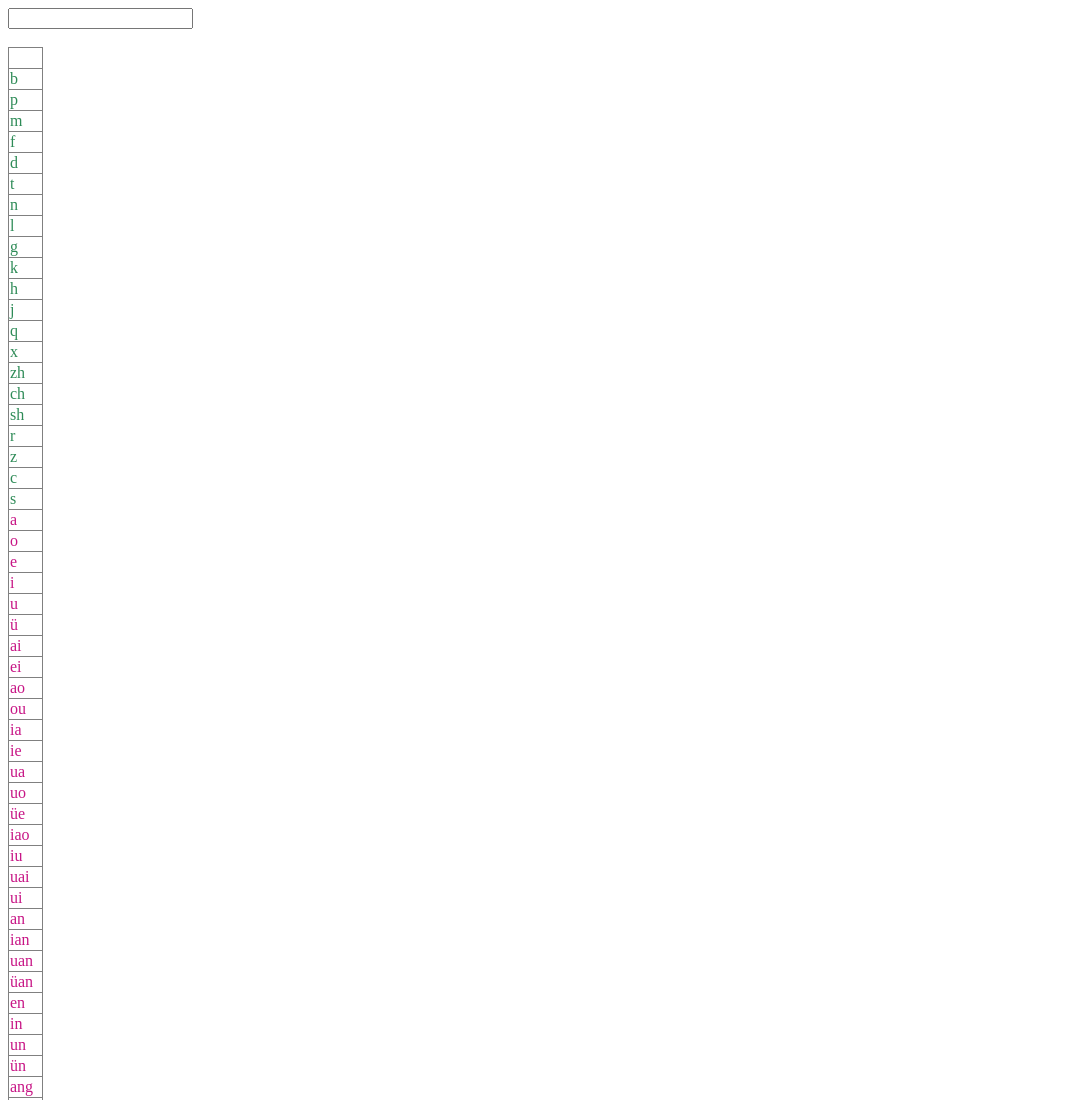
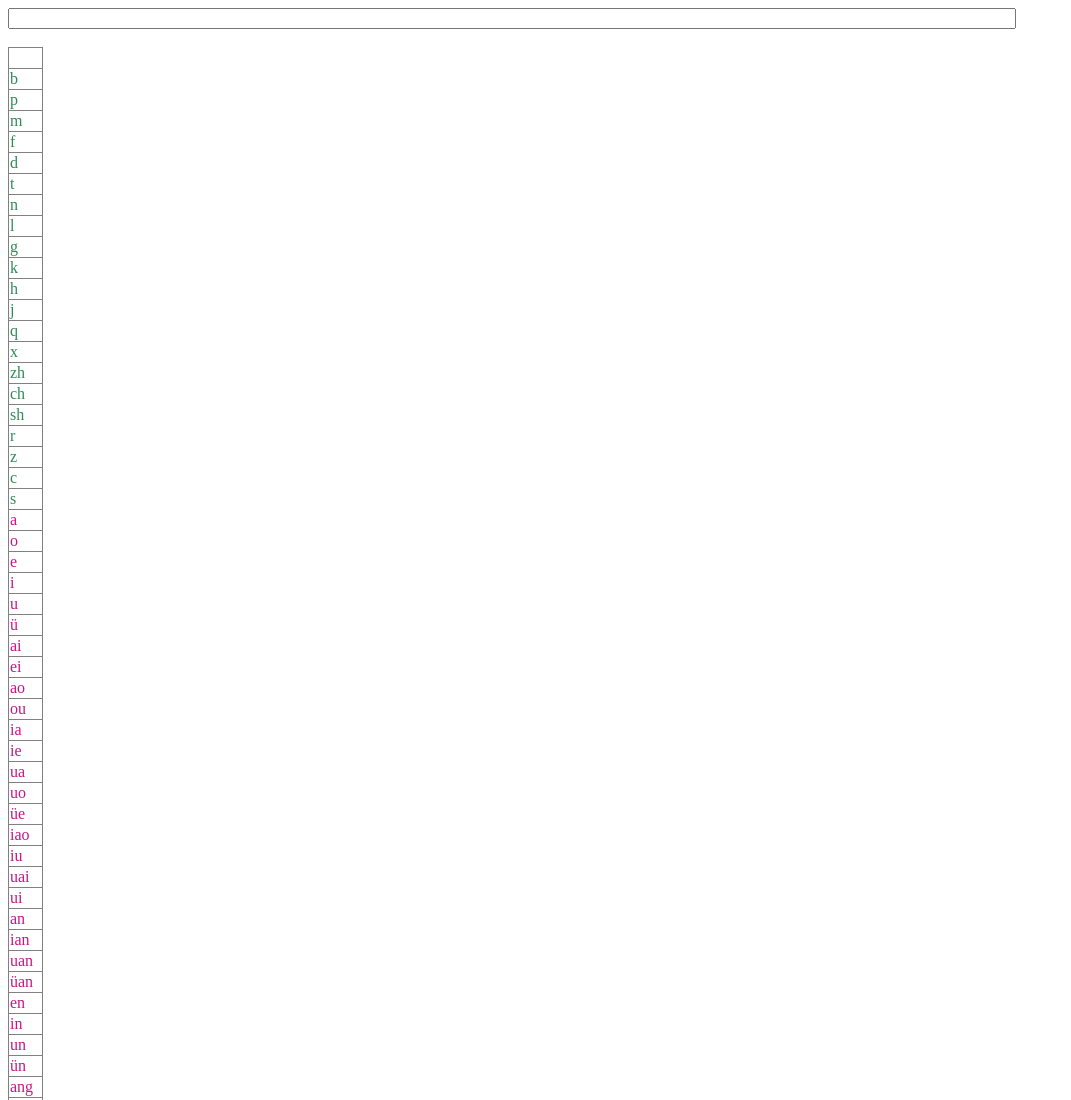
Before and after one commit to minghaop/py, a plain HTML site: page index.html in a window 1280 px wide. Shown: the top 1100 px of the page, without its empty margins (0-1071 px from the left). Drawn offline with Linux system fonts and the light colour scheme.

Commit message:
Make input box wider

```diff
--- a/index.html
+++ b/index.html
@@ -10,7 +10,7 @@
 	</head>
 	<body>
 		<div>
-			<input id="t">
+			<input id="t" style="width:1000px">
 			<br><br>
 			<table id="viewer">
 			</table>
```
